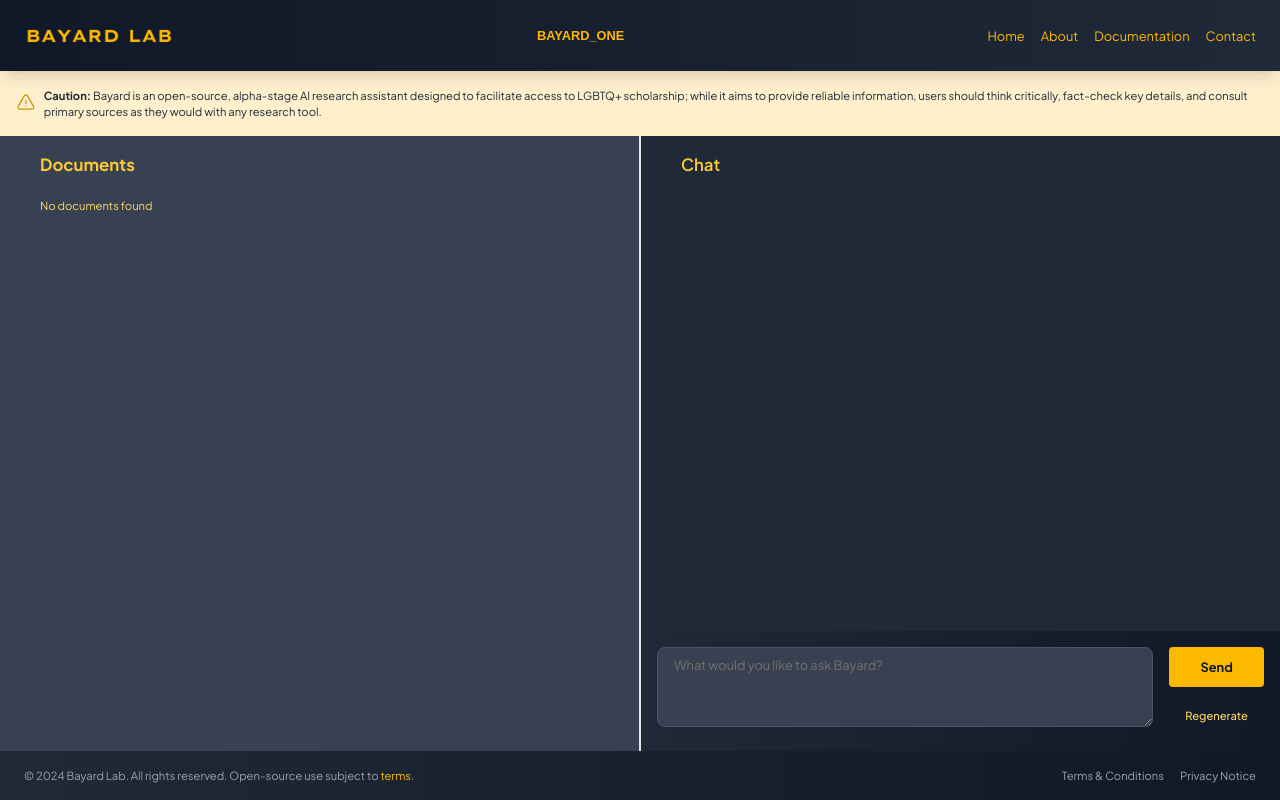
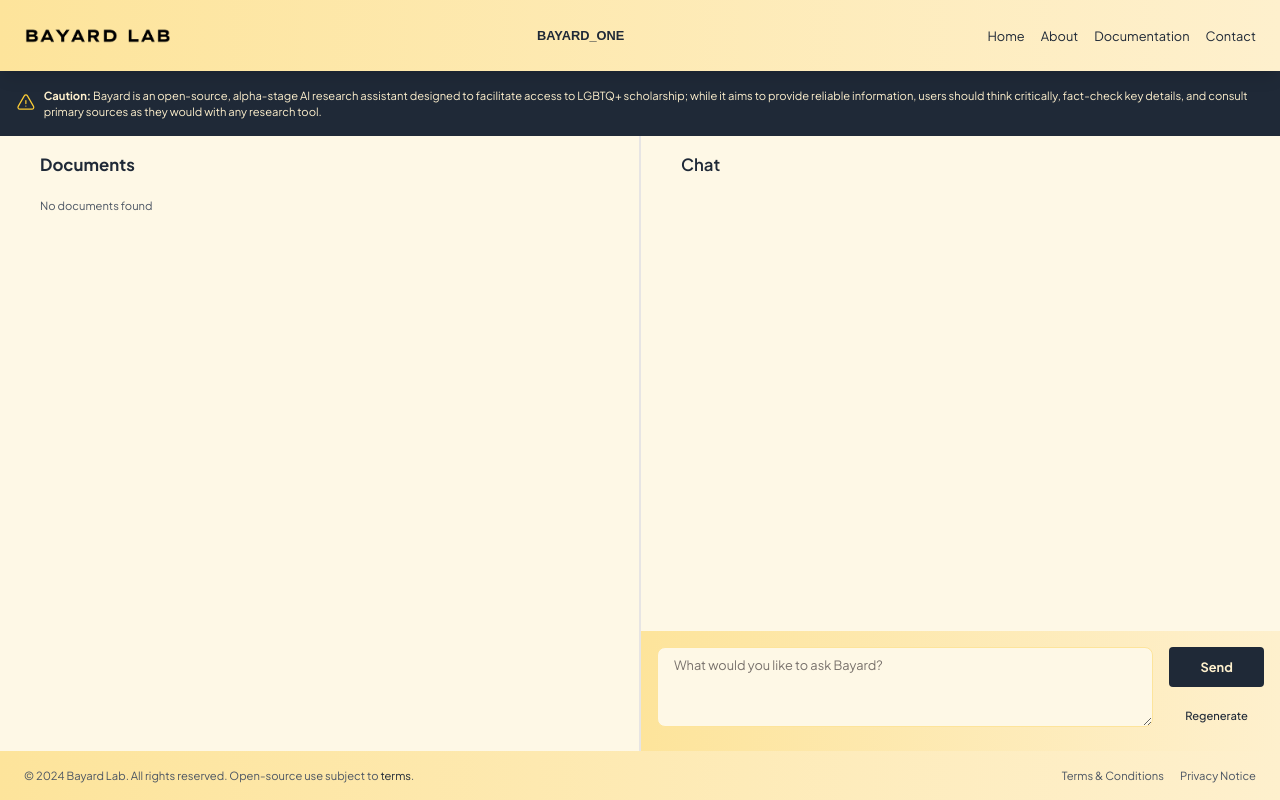
Before and after one commit to mattseddon/bayard_fe, a Next.js app: page / in a window 1280 px wide. Built offline with nearby package versions, Linux system fonts and the light colour scheme; a web font is replaced by a local one.

Commit message:
Updated toggle

```diff
--- a/app/page.tsx
+++ b/app/page.tsx
@@ -7,6 +7,7 @@ import { Card, CardHeader, CardTitle, CardDescription, CardContent, CardFooter }
 import { Avatar, AvatarFallback, AvatarImage } from "@/components/ui/avatar";
 import Image from 'next/image';
 import BAYARD_LAB_YELLOW from '@/assets/BAYARD_LAB_YELLOW.png';
+import BAYARD_LAB from '@/assets/BAYARD_LAB.png';
 import { motion, AnimatePresence } from 'framer-motion';
 import { useSpring, animated } from 'react-spring';
 import { Lexend_Peta } from "next/font/google";
@@ -66,7 +67,7 @@ export default function ChatPage() {
   const [isLoading, setIsLoading] = useState(false);
   const [loadingStatus, setLoadingStatus] = useState("");
   const chatContainerRef = useRef<HTMLDivElement>(null);
-
+  const [isDarkMode, setIsDarkMode] = useState(false);
 
 
   const [modelOutput, setModelOutput] = useState("");
@@ -78,6 +79,16 @@ export default function ChatPage() {
     to: { opacity: 1, transform: 'translateY(0)' },
     config: { tension: 220, friction: 20 },
   });
+
+  useEffect(() => {
+    // Check if the user has a preferred color scheme
+    const prefersDarkMode = window.matchMedia('(prefers-color-scheme: dark)').matches;
+    setIsDarkMode(prefersDarkMode);
+  }, []);
+
+  const toggleDarkMode = () => {
+    setIsDarkMode(!isDarkMode);
+  };
 
   useEffect(() => {
     if (chatContainerRef.current) {
@@ -261,39 +272,39 @@ const provideFeedback = (message: Message) => {
 };
 
 return (
-<div className="flex flex-col h-screen bg-gray-900 text-base bg-gradient-to-br from-gray-900 to-gray-800 bg-fixed bg-opacity-100">
-  <header className="bg-gradient-to-r from-gray-900 to-gray-800 text-amber-500 py-4 px-6 flex items-center justify-between shadow-lg backdrop-filter backdrop-blur-2xl bg-opacity-10 bg-white/10">
+  <div className="flex flex-col h-screen text-base bg-gray-100 dark:bg-gray-900 dark:text-base dark:bg-gradient-to-br dark:from-gray-900 dark:to-gray-800 dark:bg-fixed dark:bg-opacity-100">
+    <header className="bg-gradient-to-r from-amber-200 to-amber-100 dark:from-gray-900 dark:to-gray-800 text-gray-800 dark:text-amber-500 py-4 px-6 flex items-center justify-between shadow-lg backdrop-filter backdrop-blur-2xl bg-opacity-10">
       <a href="https://bayardlab.org" target="_blank" rel="noopener noreferrer">
-      <Image src={BAYARD_LAB_YELLOW} alt="Bayard Lab Logo" width={150} height={50} />
+        <Image src={isDarkMode ? BAYARD_LAB_YELLOW : BAYARD_LAB} alt="Bayard Lab Logo" width={150} height={50} />
       </a>
       <h1 className={`${lexendPetaStyle.className} uppercase text-sm`}>Bayard_One</h1>
       <nav>
         <ul className="flex space-x-4">
           <li>
-              <a href="https://bayardlab.org" className="text-sm hover:text-amber-400">
+            <a href="https://bayardlab.org" className="text-sm hover:text-gray-600 dark:hover:text-amber-400">
               Home
             </a>
           </li>
           <li>
-              <a href="https://www.bayardlab.org/about-bayard-one" className="text-sm hover:text-amber-400">
+            <a href="https://www.bayardlab.org/about-bayard-one" className="text-sm hover:text-gray-600 dark:hover:text-amber-400">
               About
             </a>
           </li>
           <li>
-              <a href="https://docs.bayardlab.org" className="text-sm hover:text-amber-400">
+            <a href="https://docs.bayardlab.org" className="text-sm hover:text-gray-600 dark:hover:text-amber-400">
               Documentation
             </a>
           </li>
           <li>
-              <a href="https://www.bayardlab.org/contact" className="text-sm hover:text-amber-400">
+            <a href="https://www.bayardlab.org/contact" className="text-sm hover:text-gray-600 dark:hover:text-amber-400">
               Contact
             </a>
           </li>
         </ul>
       </nav>
     </header>
-        <div className="bg-amber-100 text-gray-800 p-4 shadow-md flex items-center space-x-2">
-        <svg xmlns="http://www.w3.org/2000/svg" fill="none" viewBox="0 0 24 24" strokeWidth={1.5} stroke="currentColor" className="w-6 h-6 text-amber-600">
+    <div className="bg-gray-800 text-amber-100 dark:bg-amber-100 dark:text-gray-800 p-4 shadow-md flex items-center space-x-2">
+      <svg xmlns="http://www.w3.org/2000/svg" fill="none" viewBox="0 0 24 24" strokeWidth={1.5} stroke="currentColor" className="w-6 h-6 text-amber-400 dark:text-amber-600">
         <path strokeLinecap="round" strokeLinejoin="round" d="M12 9v3.75m-9.303 3.376c-.866 1.5.217 3.374 1.948 3.374h14.71c1.73 0 2.813-1.874 1.948-3.374L13.949 3.378c-.866-1.5-3.032-1.5-3.898 0L2.697 16.126zM12 15.75h.007v.008H12v-.008z" />
       </svg>
       <p className="text-xs">
@@ -305,22 +316,22 @@ return (
         <ResizablePanel className="shadow-md">
           <aside
             ref={asideRef}
-              className="bg-gray-700 p-4 pl-10 pr-10 transition-all duration-300 overflow-y-auto shadow-lg z-10 relative h-full"
+            className="bg-amber-50 dark:bg-gray-700 p-4 pl-10 pr-10 transition-all duration-300 overflow-y-auto shadow-lg z-10 relative h-full"
           >
             <div className="flex items-center justify-between mb-2">
               <div>
-              <h2 className="text-lg font-bold text-amber-400 mb-3">Documents</h2>
+                <h2 className="text-lg font-bold text-gray-800 dark:text-amber-400 mb-3">Documents</h2>
                 <div className="mt-2">
                   {chatHistory.documents.length > 0 && (
                     <>
-                    <p className="text-xs text-amber-300 mb-3">
+                      <p className="text-xs text-gray-600 dark:text-amber-300 mb-3">
                         {chatHistory.documents.filter((doc) => doc.abstract).length === 1
                           ? '1 document with an abstract'
                           : `${chatHistory.documents.filter((doc) => doc.abstract).length} documents with abstracts`
                         }
                       </p>
                       {chatHistory.documents.filter((doc) => !doc.abstract).length > 0 && (
-                      <p className="text-xs text-amber-300 mt-1 mb-3">
+                        <p className="text-xs text-gray-600 dark:text-amber-300 mt-1 mb-3">
                           {chatHistory.documents.filter((doc) => !doc.abstract).length === 1
                             ? '1 document without an abstract'
                             : `${chatHistory.documents.filter((doc) => !doc.abstract).length} documents without abstracts`
@@ -328,12 +339,11 @@ return (
                         </p>
                       )}
                     </>
-
                   )}
                 </div>
               </div>
               <div
-              className="w-2 h-full bg-gray-500 hover:bg-gray-400 cursor-col-resize"
+                className="w-2 h-full bg-amber-300 dark:bg-gray-500 hover:bg-amber-400 dark:hover:bg-gray-400 cursor-col-resize"
                 onMouseDown={handleMouseDown}
               ></div>
             </div>
@@ -349,17 +359,17 @@ return (
                         animate={{ opacity: 1, y: 0 }}
                         transition={{ duration: 0.3, delay: index * 0.1 }}
                       >
-    <Card className="mb-6 p-4 bg-gradient-to-r from-gray-700 to-gray-800 text-amber-400 shadow-md rounded-lg">
+                        <Card className="mb-6 p-4 bg-gradient-to-r from-amber-100 to-amber-200 dark:from-gray-700 dark:to-gray-800 text-gray-800 dark:text-amber-400 shadow-md rounded-lg">
                           <CardHeader>
                             <CardTitle className="text-xl">{doc.title}</CardTitle>
                             <CardDescription>
-                            <p className="mt-2 text-xs text-gray-300">
+                              <p className="mt-2 text-xs text-gray-600 dark:text-gray-300">
                                 <strong>Authors:</strong> {doc.authors.join(", ")}
                               </p>
-                            <p className="mt-2 text-xs text-gray-300">
+                              <p className="mt-2 text-xs text-gray-600 dark:text-gray-300">
                                 <strong>Year Published:</strong> {doc.yearPublished}
                               </p>
-                            <p className="mt-5 text-s mt-1 text-gray-300">
+                              <p className="mt-5 text-s mt-1 text-gray-600 dark:text-gray-300">
                                 <strong>Abstract:</strong> {doc.abstract.length > 500 ? doc.abstract.slice(0, 500) + "..." : doc.abstract}
                               </p>
                             </CardDescription>
@@ -367,7 +377,7 @@ return (
                           <CardFooter>
                             <div className="flex items-center justify-between">
                               <a href={doc.downloadUrl} target="_blank" rel="noopener noreferrer">
-                <Button size="sm" className="bg-amber-500 text-gray-900 hover:bg-amber-600 font-bold py-2 px-4 rounded">
+                                <Button size="sm" className="bg-gray-800 text-amber-100 dark:bg-amber-500 dark:text-gray-900 hover:bg-gray-700 dark:hover:bg-amber-600 font-bold py-2 px-4 rounded">
                                   <svg xmlns="http://www.w3.org/2000/svg" className="h-4 w-4 mr-1" fill="none" viewBox="0 0 24 24" stroke="currentColor">
                                     <path strokeLinecap="round" strokeLinejoin="round" strokeWidth={2} d="M4 16v1a3 3 0 003 3h10a3 3 0 003-3v-1m-4-4l-4 4m0 0l-4-4m4 4V4" />
                                   </svg>
@@ -383,18 +393,18 @@ return (
               </>
             )}
             {chatHistory.documents.length === 0 && !isLoading && (
-            <p className="text-xs text-amber-300 mt-2">No documents found</p>
+              <p className="text-xs text-gray-600 dark:text-amber-300 mt-2">No documents found</p>
             )}
           </aside>
         </ResizablePanel>
         <ResizableHandle style={{ width: '2px' }} />
         <ResizablePanel className="shadow-md">
-        <div className="w-0.5 bg-gray-60"></div>
+          <div className="w-0.5 bg-amber-200 dark:bg-gray-600"></div>
           <section className="flex-1 flex flex-col overflow-hidden" style={{ width: '100%', height: '100%' }}>
-          <div className="flex items-center justify-between p-4 pr-10 pl-10 bg-gray-800 text-amber-400">
+            <div className="flex items-center justify-between p-4 pr-10 pl-10 bg-amber-50 dark:bg-gray-800 text-gray-800 dark:text-amber-400">
               <h2 className="text-lg font-semibold">Chat</h2>
             </div>
-          <div ref={chatContainerRef} className="flex-1 p-4 pr-10 pl-10 bg-gray-800 overflow-y-auto">
+            <div ref={chatContainerRef} className="flex-1 p-4 pr-10 pl-10 bg-amber-50 dark:bg-gray-800 overflow-y-auto">
               <AnimatePresence>
                 {chatHistory.messages.map((message, index) => (
                   <motion.div
@@ -406,7 +416,7 @@ return (
                   >
                     <Card
                       className={`mb-4 p-4 rounded-lg shadow-md backdrop-filter backdrop-blur-2xl bg-opacity-20 ${
-    message.user === 'You' ? 'bg-gray-800/60 text-amber-400' : 'bg-gradient-to-r from-gray-700/60 to-gray-800/60 text-amber-300'
+                        message.user === 'You' ? 'bg-amber-100/60 dark:bg-gray-800/60 text-gray-800 dark:text-amber-400' : 'bg-gradient-to-r from-amber-200/60 dark:from-gray-700/60 to-amber-100/60 dark:to-gray-800/60 text-gray-800 dark:text-amber-300'
                       }`}
                     >
                       <CardHeader>
@@ -417,25 +427,25 @@ return (
                             </Avatar>
                             <div>
                               <p className="text-sm font-semibold">{message.user}</p>
-                <p className="text-xs text-gray-100">{message.timestamp}</p>
+                              <p className="text-xs text-gray-600 dark:text-gray-100">{message.timestamp}</p>
                             </div>
                           </div>
                           <div className="flex space-x-2">
                             <button
-                className="text-xs text-amber-400 hover:text-amber-300"
+                              className="text-xs text-gray-600 dark:text-amber-400 hover:text-gray-800 dark:hover:text-amber-300"
                               onClick={() => copyToClipboard(message.text)}
                             >
                               Copy
                             </button>
                             <button
-                className="text-xs text-amber-400 hover:text-amber-300"
+                              className="text-xs text-gray-600 dark:text-amber-400 hover:text-gray-800 dark:hover:text-amber-300"
                               onClick={() => shareMessage(message.text)}
                             >
                               Share
                             </button>
                             {message.user === 'Bayard' && (
                               <button
-                  className="text-xs text-amber-400 hover:text-amber-300"
+                                className="text-xs text-gray-600 dark:text-amber-400 hover:text-gray-800 dark:hover:text-amber-300"
                                 onClick={() => provideFeedback(message)}
                               >
                                 Feedback
@@ -452,7 +462,7 @@ return (
                           </animated.p>
                         ) : (
                           <div
-                    className="text-sm text-amber-400"
+                            className="text-sm text-gray-800 dark:text-amber-400"
                             style={{ lineHeight: '1.6' }}
                             dangerouslySetInnerHTML={{ __html: message.user === 'Bayard' ? formatMessage(message.text) : message.text }}
                           />
@@ -466,9 +476,9 @@ return (
                 <motion.div
                   initial={{ opacity: 0.6 }}
                   animate={{ opacity: 1 }}
-                exit={{ opacity: 0.97}}
+                  exit={{ opacity: 0.97 }}
                   transition={{ duration: 0.1 }}
-                className="fixed inset-0 flex items-center justify-center bg-black bg-opacity-70 z-50"
+                  className="fixed inset-0 flex items-center justify-center bg-black bg-opacity-70 z-50 dark:bg-opacity-70"
                 >
                   <div className="text-center w-1/2">
                     <div className="relative">
@@ -491,7 +501,7 @@ return (
                       initial={{ opacity: 0, y: 5 }}
                       animate={{ opacity: 1, y: 0 }}
                       transition={{ duration: 0.1, delay: 0.1 }}
-                    className="mt-1 text-amber-300 text-lg"
+                      className="mt-1 text-amber-300 dark:text-amber-300 text-lg"
                     >
                       {loadingStatus}
                     </motion.p>
@@ -499,22 +509,22 @@ return (
                 </motion.div>
               )}
             </div>
-          <div className="p-4 bg-gradient-to-r from-gray-800 to-gray-900 backdrop-filter backdrop-blur-md bg-opacity-30">
+            <div className="p-4 bg-gradient-to-r from-amber-200 dark:from-gray-800 to-amber-100 dark:to-gray-900 backdrop-filter backdrop-blur-md bg-opacity-30">
               <div className="flex space-x-2">
                 <div className="flex-1 mr-2">
                   <Textarea
                     value={message}
                     onChange={handleInputChange}
                     onKeyDown={handleKeyDown}
-                  className="w-full px-4 py-2 bg-gray-700 text-amber-300 border border-gray-600 rounded-lg focus:outline-none focus:ring-2 focus:ring-amber-500"
+                    className="w-full px-4 py-2 bg-amber-50 dark:bg-gray-700 text-gray-800 dark:text-amber-300 border border-amber-200 dark:border-gray-600 rounded-lg focus:outline-none focus:ring-2 focus:ring-amber-500"
                     placeholder="What would you like to ask Bayard?"
                     />
                     </div>
                     <div className="flex flex-col space-y-2 mr-2">
-                <Button onClick={sendMessage} disabled={isLoading} className="bg-amber-500 text-gray-900 hover:bg-amber-600 font-bold py-2 px-4 rounded">
+                    <Button onClick={sendMessage} disabled={isLoading} className="bg-gray-800 text-amber-100 dark:bg-amber-500 dark:text-gray-900 hover:bg-gray-700 dark:hover:bg-amber-600 font-bold py-2 px-4 rounded">
                     {isLoading ? 'Sending...' : 'Send'}
                     </Button>
-                <Button onClick={regenerateResponse} disabled={isLoading} variant="ghost" className="border-amber-500 text-amber-300 hover:bg-amber-500 hover:text-gray-800 text-xs">
+                    <Button onClick={regenerateResponse} disabled={isLoading} variant="ghost" className="border-gray-800 dark:border-amber-500 text-gray-800 dark:text-amber-300 hover:bg-gray-800 dark:hover:bg-amber-500 hover:text-amber-100 dark:hover:text-gray-800 text-xs">
                     Regenerate
                     </Button>
                     </div>
@@ -525,15 +535,15 @@ return (
                     </ResizablePanelGroup>
                     </main>
                     <footer>
-  <div className="bg-gradient-to-r from-gray-800 to-gray-900 text-gray-400 py-4 px-6 flex items-center justify-between text-xs backdrop-filter backdrop-blur-3xl bg-opacity-20 bg-gray-800/60 shadow-lg">
+                    <div className="bg-gradient-to-r from-amber-200 dark:from-gray-800 to-amber-100 dark:to-gray-900 text-gray-600 dark:text-gray-400 py-4 px-6 flex items-center justify-between text-xs backdrop-filter backdrop-blur-3xl bg-opacity-20 bg-amber-100/60 dark:bg-gray-800/60 shadow-lg">
                     <div>
-      <span>&copy; {new Date().getFullYear()} Bayard Lab. All rights reserved. Open-source use subject to <a href="https://docs.bayardlab.org/wl1.0gp-license-terms" target="_blank" rel="noopener noreferrer" className="text-amber-500 hover:text-amber-400">terms</a>.</span>
+                    <span>© {new Date().getFullYear()} Bayard Lab. All rights reserved. Open-source use subject to <a href="https://docs.bayardlab.org/wl1.0gp-license-terms" target="_blank" rel="noopener noreferrer" className="text-gray-800 dark:text-amber-500 hover:text-gray-600 dark:hover:text-amber-400">terms</a>.</span>
                     </div>
                     <div>
-      <a href="https://bayardlab.org/terms" target="_blank" rel="noopener noreferrer" className="text-gray-400 text-xs hover:text-amber-500 mr-4">
-        Terms &amp; Conditions
+                    <a href="https://bayardlab.org/terms" target="_blank" rel="noopener noreferrer" className="text-gray-600 dark:text-gray-400 text-xs hover:text-gray-800 dark:hover:text-amber-500 mr-4">
+                    Terms & Conditions
                     </a>
-      <a href="https://bayardlab.org/privacy-notice" target="_blank" rel="noopener noreferrer" className="text-gray-400 text-xs hover:text-amber-500">
+                    <a href="https://bayardlab.org/privacy-notice" target="_blank" rel="noopener noreferrer" className="text-gray-600 dark:text-gray-400 text-xs hover:text-gray-800 dark:hover:text-amber-500">
                     Privacy Notice
                     </a>
                     </div>
```
Lines whose indentation alone changed are shown as unchanged.
